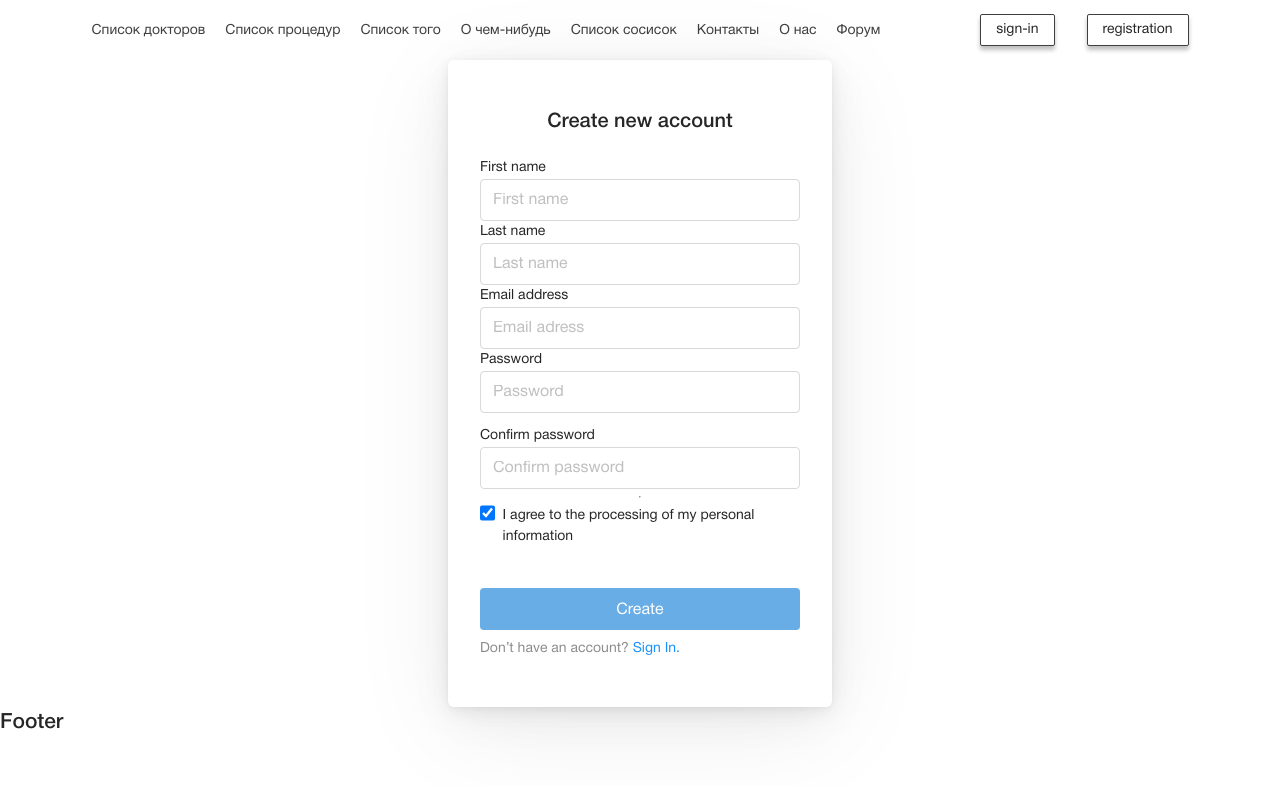
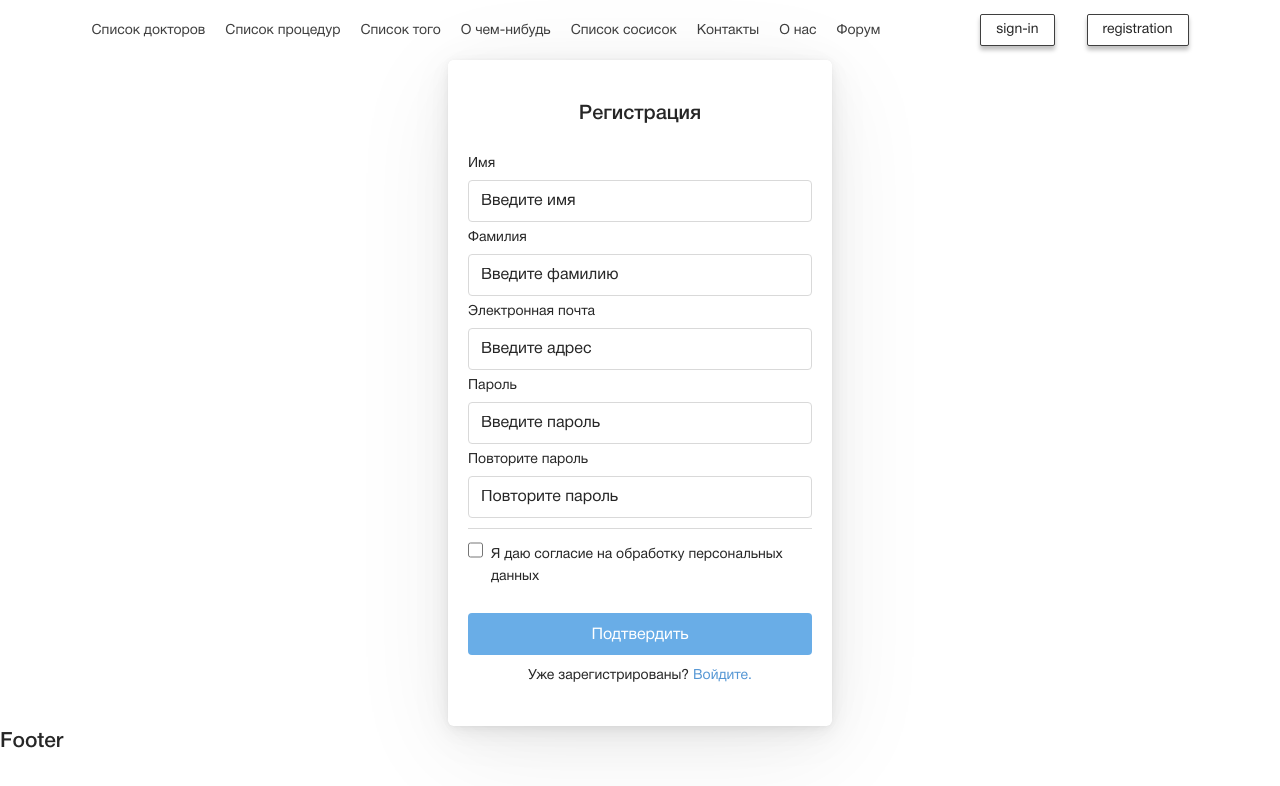
Before and after one commit to AlexVedernikoff/Vet-clinic-for-wolfik, a React (Create React App) app: page /sign-up in a window 1280 px wide. Shown: the top 786 px of the page. Built offline with nearby package versions, Linux system fonts and the light colour scheme.

Commit message:
VC-16: style refactoring

```diff
--- a/src/components/forms/sign-in/forms.module.scss
+++ b/src/components/forms/forms.module.scss
@@ -17,30 +17,32 @@ $colorDeepGrey: #8c8c8c;
   margin: 0 auto;
   width: 384px;
   min-height: 200px;
-  padding: 48px 32px;
+  padding: 40px 20px;
   border-radius: 6px;
   box-shadow: 0px 22px 106px rgba(0, 0, 0, 0.07), 0px 9.19107px 44.2843px rgba(0, 0, 0, 0.0503198), 0px 4.91399px 23.6765px rgba(0, 0, 0, 0.0417275), 0px 2.75474px 13.2728px rgba(0, 0, 0, 0.035), 0px 1.46302px 7.04911px rgba(0, 0, 0, 0.0282725), 0px 0.608796px 2.93329px rgba(0, 0, 0, 0.0196802);
   h2 {
     font-weight: 500;
     font-size: 20px;
     line-height: 28px;
-    color: $sign-in-color;
-    margin: 0 auto 21px auto;
+    color: var(--sign-in-color);
+    margin: 0 auto 20px auto;
   }
   form {
     display: flex;
     flex-direction: column;
     label {
+      padding: 5px 0;
       font-size: 14px;
       line-height: 22px;
-      color: $sign-in-color;
-      &:last-of-type {
-        margin-top: 12px;
-      }
+      color: var(--sign-in-color);
+      //&:last-of-type {
+      //  margin-top: 12px;
+      //}
     }
     p {
       margin: 0;
       color: $colorRed;
+      padding-top: 5px;
     }
     .validation {
       color: $colorRed;
@@ -53,7 +55,7 @@ $colorDeepGrey: #8c8c8c;
     }
     .data {
       display: flex;
-      margin-bottom: 20px;
+      align-items: baseline;
     }
     .checkbox {
       width: 16px;
@@ -61,7 +63,14 @@ $colorDeepGrey: #8c8c8c;
       margin-right: 8px;
     }
     .signin {
-      color: $colorDeepGrey;
+      padding-top: 10px;
+      text-align: center;
+      a {
+        color: hsl(209, 60%, 58%);
+      }
+      a:hover {
+        color: hsl(209, 56%, 48%);
+      }
     }
     .input {
       border: 1px solid $borderColor;
@@ -75,17 +84,27 @@ $colorDeepGrey: #8c8c8c;
         border: 1px solid $mainColor;
       }
     }
+    .input::placeholder {
+      color: var(--text-color-faded);
+    }
     .negative {
       border: 1px solid $colorRed;
       border-radius: 4px;
       padding: 8px 12px;
       font-size: 16px;
       line-height: 24px;
-      color: $sign-in-color;
+      color: var(--sign-in-color);
       &:focus {
         outline: 1px solid $focusColor;
         border: 1px solid $colorRed;
       }
+    }
+    hr {
+      margin: 10px 0;
+      padding: 0;
+      height: 0;
+      border: none;
+      border-top: 1px solid hsl(0, 0%, 85%);
     }
     .submit {
       cursor: pointer;
@@ -96,7 +115,7 @@ $colorDeepGrey: #8c8c8c;
       color: #fff;
       font-size: 16px;
       line-height: 24px;
-      margin: 21px 0 8px 0;
+      margin: 20px 0 0 0;
       transition: .2s;
       &:hover {
         filter: opacity(90%);
--- a/src/components/forms/sign-in/SignIn.tsx
+++ b/src/components/forms/sign-in/SignIn.tsx
@@ -1,6 +1,6 @@
 import { Form, Formik, Field } from 'formik';
 import { signInSchema, initialValues } from './schema';
-import css from './forms.module.scss';
+import css from '../forms.module.scss';
 
 interface Values {
   login: string;
@@ -12,7 +12,7 @@ const onSubmitForm = (values: Values): void => console.log(values);
 const SignIn = (): JSX.Element => (
   <section className={css.wrapper}>
     <div className={css.container}>
-      <h2>Sign In</h2>
+      <h2>Вход</h2>
       <Formik
         onSubmit={onSubmitForm}
         initialValues={initialValues}
@@ -20,17 +20,17 @@ const SignIn = (): JSX.Element => (
       >
         {({ errors, touched, handleSubmit }) => (
           <Form className="form" onSubmit={handleSubmit}>
-            <label htmlFor="login">Login</label>
+            <label htmlFor="login">Логин</label>
             <Field
               className={
                 errors.login && touched.login ? css.negative : css.input
               }
               id="login"
               name="login"
-              placeholder="Enter your login"
+              placeholder="Введите логин"
             />
             {errors.login && touched.login && <p>{errors.login}</p>}
-            <label htmlFor="password">Password</label>
+            <label htmlFor="password">Пароль</label>
             <Field
               className={
                 errors.password && touched.password ? css.negative : css.input
@@ -38,11 +38,11 @@ const SignIn = (): JSX.Element => (
               id="password"
               name="password"
               type="password"
-              placeholder="Enter your password"
+              placeholder="Введите пароль"
             />
             {errors.password && touched.password && <p>{errors.password}</p>}
             <button type="submit" className={css.submit}>
-              Submit
+              Войти
             </button>
           </Form>
         )}
--- a/src/components/forms/sing-up/SignUp.module.scss
+++ /dev/null
@@ -1,74 +0,0 @@
-$colorBlue:  #5496d4;
-$colorWhite: #fff;
-$colorGrey: #d9d9d9;
-$colorRed: #f5222d;
-$colorDeepGrey: #8c8c8c;
-
-.wrapper {
-    height: 100%;
-
-    .container {
-        width: 384px;
-        height: auto;
-        background-color: $colorWhite;
-        margin: 35px auto;
-        box-shadow: 0 2px 8px rgba(0, 0, 0, 0.1);
-        border-radius: 6px;
-        box-sizing: border-box;
-
-        .form {
-            padding: 48px 32px;
-            text-align: center;
-
-            label {
-                position: relative;
-            }
-            .description {
-                text-align: start;
-            }
-           .field {
-            width: 100%;
-            height: 30px;
-            font-size: 16px;
-            margin-bottom: 30px;
-            border-color: $colorGrey;
-            border-radius: 4px;
-           }
-
-        }
-        .validation {
-            color: $colorRed;
-            position: absolute;
-            top: 60px;
-            text-align: start;
-            font-size: 14px;
-            margin-bottom: 10px;
-            margin-top: 0;
-           }
-           .data {
-            display: flex;
-            margin-bottom: 20px;
-          }
-    }
-    .checkbox {
-        width: 16px;
-        height: 16px;
-        margin-right: 8px;
-      }
-      .create {
-        width: 100%;
-        background-color: $colorBlue;
-        font-size: 16px;
-        color: $colorWhite;
-        border: none;
-        border-radius: 4px;
-        padding: 8px 0;
-        margin-bottom: 8px;
-        &:hover {
-            cursor: pointer;
-          }
-      }
-      .signin {
-        color: $colorDeepGrey;
-      }
-}
--- a/src/components/forms/sing-up/SignUp.tsx
+++ b/src/components/forms/sing-up/SignUp.tsx
@@ -1,15 +1,15 @@
-/* eslint-disable jsx-a11y/label-has-associated-control */
 import { Formik, Form, Field } from 'formik';
 import { Link } from 'react-router-dom';
-import css from '../sign-in/forms.module.scss';
+import css from '../forms.module.scss';
 import { initialValues, validationsSchema } from './Validation';
 
 interface Values {
   firstname: string
   lastname: string
-  emailaddress: string
+  email: string
   password: string
-  confirmpassword: string
+  confirmPassword: string
+  agree: boolean
 }
 
 export const SignUp = (): JSX.Element => {
@@ -20,7 +20,7 @@ export const SignUp = (): JSX.Element => {
   return (
     <section className={css.wrapper}>
       <div className={css.container}>
-        <h2>Create new account</h2>
+        <h2>Регистрация</h2>
         <Formik
           initialValues={initialValues}
           validateOnBlur
@@ -35,7 +35,7 @@ export const SignUp = (): JSX.Element => {
             dirty,
           }) => (
             <Form onSubmit={handleSubmit}>
-              <label htmlFor="firstname">First name</label>
+              <label htmlFor="firstname">Имя</label>
               <Field
                 className={
                 errors.firstname && touched.firstname ? css.negative : css.input
@@ -43,70 +43,70 @@ export const SignUp = (): JSX.Element => {
                 type="text"
                 id="firstname"
                 name="firstname"
-                placeholder="First name"
+                placeholder="Введите имя"
               />
               {touched.firstname && errors.firstname && (
                 <p>{errors.firstname}</p>
               )}
-              <label htmlFor="lastname">Last name</label>
+              <label htmlFor="lastname">Фамилия</label>
               <Field
                 className={errors.lastname && touched.lastname ? css.negative : css.input}
                 id="lastname"
                 type="text"
                 name="lastname"
-                placeholder="Last name"
+                placeholder="Введите фамилию"
               />
               {touched.lastname && errors.lastname && (
                 <p>{errors.lastname}</p>
               )}
-              <label htmlFor="emailaddress">Email address</label>
+              <label htmlFor="email">Электронная почта</label>
               <Field
-                className={errors.emailaddress && touched.emailaddress ? css.negative : css.input}
+                className={errors.email && touched.email ? css.negative : css.input}
                 type="email"
-                id="emailaddress"
-                name="emailaddress"
-                placeholder="Email adress"
+                id="email"
+                name="email"
+                placeholder="Введите адрес"
               />
-              {touched.emailaddress && errors.emailaddress && (
-                <p>{errors.emailaddress}</p>
+              {touched.email && errors.email && (
+                <p>{errors.email}</p>
               )}
-              <label htmlFor="password">Password</label>
+              <label htmlFor="password">Пароль</label>
               <Field
                 className={errors.password && touched.password ? css.negative : css.input}
                 type="password"
                 id="password"
                 name="password"
-                placeholder="Password"
+                placeholder="Введите пароль"
               />
               {touched.password && errors.password && (
                 <p>{errors.password}</p>
               )}
-              <label htmlFor="confirmpassword">Confirm password</label>
+              <label htmlFor="confirmPassword">Повторите пароль</label>
               <Field
-                className={errors.confirmpassword && touched.confirmpassword ? css.negative : css.input}
+                className={errors.confirmPassword && touched.confirmPassword ? css.negative : css.input}
                 type="password"
-                id="confirmpassword"
-                name="confirmpassword"
-                placeholder="Confirm password"
+                id="confirmPassword"
+                name="confirmPassword"
+                placeholder="Повторите пароль"
               />
-              {touched.confirmpassword && errors.confirmpassword && (
-                <p>{errors.confirmpassword}</p>
+              {touched.confirmPassword && errors.confirmPassword && (
+                <p>{errors.confirmPassword}</p>
               )}
               <hr />
               <div className={css.data}>
-                <input type="checkbox" defaultChecked className={css.checkbox} />
-                <span className={css.description}>I agree to the processing of my personal information</span>
+                <input id="agree" type="checkbox" defaultChecked={touched.agree} className={css.checkbox} />
+                <label className={css.description} htmlFor="agree">Я даю согласие на обработку персональных данных</label>
               </div>
               <button
                 className={css.submit}
                 type="submit"
                 disabled={!isValid && !dirty}
               >
-                Create
+                Подтвердить
               </button>
               <div className={css.signin}>
-                Don’t have an account?&nbsp;
-                <Link to="/signIn">Sign In.</Link>
+                Уже зарегистрированы?&nbsp;
+                <Link to="/signIn">Войдите.</Link>
               </div>
             </Form>
           )}
--- a/src/components/forms/sing-up/Validation.ts
+++ b/src/components/forms/sing-up/Validation.ts
@@ -13,23 +13,23 @@ export const validationsSchema = yup.object().shape({
   firstname: yup
     .string()
     .trim()
-    .min(4, 'Min length First name must be 4 characters')
-    .max(20, 'Max length First name must be 20 characters')
-    .required('First name is required'),
+    .min(4, 'Имя должно состоять не менее 4 символов')
+    .max(20, 'Имя должно состоять не более 20 символов')
+    .required('Обязательное поле'),
   lastname: yup
     .string()
     .trim()
-    .min(4, 'Min length Last name must be 4 characters')
-    .max(30, 'Max length Last name must be 30 characters')
-    .required('Last name is required'),
-  email: yup.string().email('Please enter a valid email address')
-    .required('Email adress is required'),
+    .min(4, 'Фамилия должно состоять не менее 4 символов')
+    .max(30, 'Фамилия должно состоять не более 30 символов')
+    .required('Обязательное поле'),
+  email: yup.string().email('Пожалуйста, введите правильный адрес электронной почты')
+    .required('Обязательное поле'),
   password: yup
     .string()
     .trim()
-    .min(6, 'Your password needs to be at least 6 characters')
-    .max(40, 'Your password must be less than 40 characters')
-    .required('Password is required'),
-  confirmPassword: yup.string().oneOf([yup.ref('password')], 'Passwords must match')
-    .required('Confirm password is required'),
+    .min(6, 'Пароль должен содержать не менее 8 символов')
+    .max(40, 'Пароль должен содержать не более 40 символов')
+    .required('Обязательное поле'),
+  confirmPassword: yup.string().oneOf([yup.ref('password')], 'Пароли должны совпадать')
+    .required('Обязательное поле'),
 });
```
Also changed, not shown: src/components/forms/sign-in/schema.ts (+7 -7 lines), src/styles/variables.css (+7 -0 lines), .eslintrc.json.
